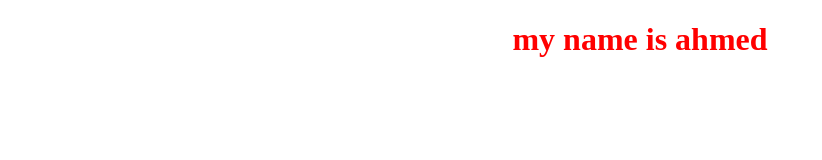
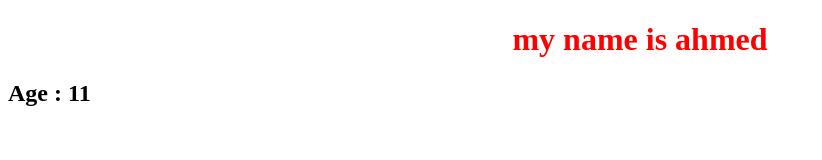
Before and after one commit to ash11109/test_b1, a plain HTML site: page index.html in a window 1280 px wide. Shown: the whole page, without its empty margins (0-822 px from the left). Drawn offline with Linux system fonts and the light colour scheme.

Commit message:
age add kiye

```diff
--- a/index.html
+++ b/index.html
@@ -10,6 +10,7 @@
 
 
     <h1>my name is ahmed</h1>
+    <h2>Age : 11</h2>
 
 </body>
 </html>
```
